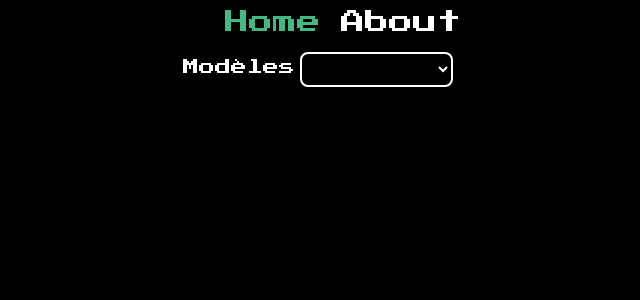
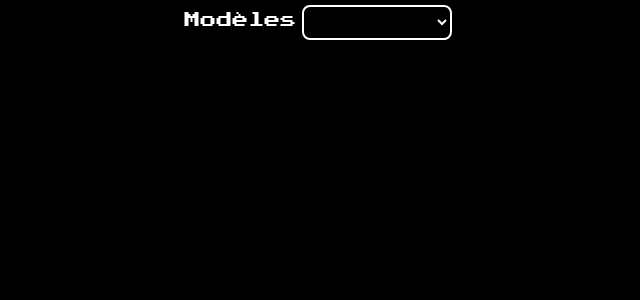
Before and after one commit to nvalenne/catourne-website, a Vue app: page /#/ in a window 1280 px wide. Shown: the top 300 px of the page, without its empty margins (317-957 px from the left). Built offline with nearby package versions, Linux system fonts and the light colour scheme.

Commit message:
add music + minor changes

```diff
--- a/src/App.vue
+++ b/src/App.vue
@@ -1,17 +1,17 @@
 <template>
   <div id="app">
-    <NavBar/>
-      <router-view/>
+    <!--<NavBar/>-->
+    <router-view/>
   </div>
 </template>
 
 <script>
 
-import NavBar from "@/components/NavBar.vue";
+//import NavBar from "@/components/NavBar.vue";
 
 export default {
   name: 'App',
-  components: {NavBar},
+  //components: {NavBar},
 
   data: () => ({
     //
--- a/src/views/HomeView.vue
+++ b/src/views/HomeView.vue
@@ -8,11 +8,10 @@
             <select id="models" v-model="model_selected" >
               <optgroup label="Modèles">
                 <option value="capybara">Capybara</option>
-                <option value="maxwell">Maxwell dance</option>
+                <option value="maxwell">Maxwell</option>
                 <option value="floppa_cube">Floppa</option>
                 <option value="el_gato">El Gato</option>
                 <option value="gangnam_style">Gangnam Style</option>
-                <option value="shrek">Shrek</option>
                 <option value="steve">Steve</option>
               </optgroup>
             </select>
@@ -23,6 +22,7 @@
               <optgroup label="Musiques">
                 <option value="around_the_world">Around The World</option> <!-- c'est nous les daft punk -->
                 <option value="ok_i_pull_up">Ok I Pull Up</option>
+                <option value="you_spin_me_right_round">You spin me right round</option>
               </optgroup>
             </select>
           </div>
@@ -34,6 +34,7 @@
       </div>
       <Renderer3D :modele="model_selected" v-if="model_selected" />
     </div>
+
     <div style="display: flex;justify-content: flex-end">
       <a href="https://marrantmaispastrop.fun/feur" target="_blank" style="text-decoration: none;color: black;">
         quoi
@@ -113,6 +114,7 @@ let interval;
     font-size: 16px;
     border: white 2px solid;
     border-radius: 8px;
+    width: 150px;
   }
   .partyText {
     animation-name: button_party_mode;
```
Also changed, not shown: 1 other file (tests, documents, lock files or other folders).
